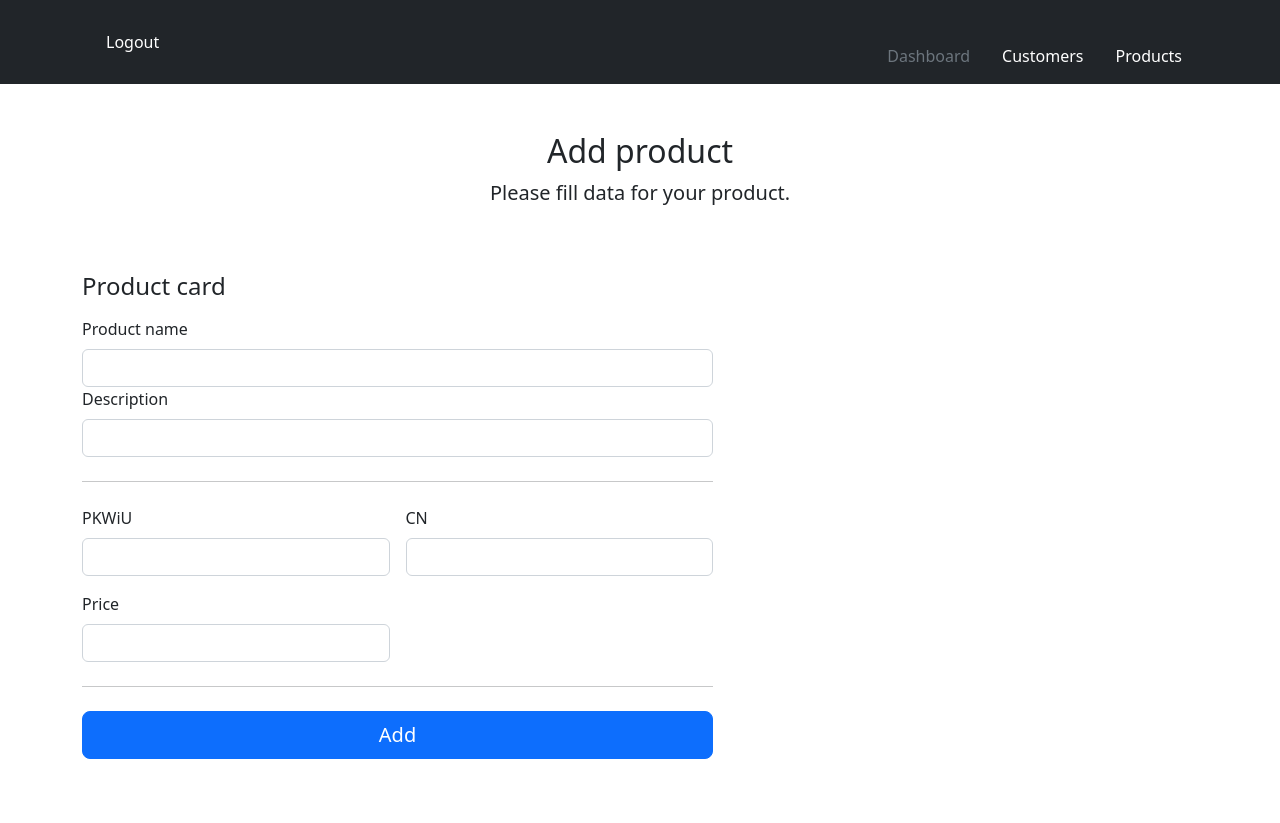
After one commit to Mefpef/Invoice-Generator, a Flask app: page /add_product in a window 1280 px wide. The commit adds this page. Run offline with Flask 2, Linux system fonts and the light colour scheme; a user stored in the database is signed in; data comes from the database, SQL or seed files in the repository; some libraries are stand-ins or nearby versions.

Commit message:
add product feature

```diff
--- a/app/main.py
+++ b/app/main.py
@@ -1,8 +1,8 @@
 from flask import Flask
 
 from app.routes.home import index_blueprint
-from app.routes.invoices import download_blueprint
-from app.routes.invoices import preview_blueprint, add_invoice_blueprint
+from app.routes.products import add_product_blueprint
+from app.routes.invoices import preview_blueprint, add_invoice_blueprint, download_blueprint
 from app.routes.user import login_blueprint, register_blueprint, dashboard_blueprint, logout_blueprint
 from app.service.db import db
 from app.utils.login_auth import login_manager
@@ -17,6 +17,7 @@ app.register_blueprint(dashboard_blueprint)
 app.register_blueprint(add_invoice_blueprint)
 app.register_blueprint(preview_blueprint)
 app.register_blueprint(download_blueprint)
+app.register_blueprint(add_product_blueprint)
 
 app.config['SQLALCHEMY_DATABASE_URI'] = 'sqlite:///db.sqlite3'
 login_manager.init_app(app)
--- a/app/routes/invoices.py
+++ b/app/routes/invoices.py
@@ -12,7 +12,7 @@ from app.service.db import db
 from app.utils.helpers import get_data_to_generate
 
 preview_blueprint = Blueprint('preview', __name__)
-add_invoice_blueprint = Blueprint('create', __name__)
+add_invoice_blueprint = Blueprint('add_invoice', __name__)
 download_blueprint = Blueprint('download', __name__)
 
 
@@ -31,7 +31,7 @@ def preview(id):
 
 @add_invoice_blueprint.route('/add', methods=["POST", "GET"])
 @login_required
-def create_invoice():
+def add_invoice():
     form = InvoiceForm()
     if 'login' in session:
         user = session['login']
--- a/app/routes/products.py
+++ b/app/routes/products.py
@@ -23,3 +23,4 @@ def add_product():
             db.session.commit()
 
             return redirect(url_for('dashboard.dashboard'))
+    return render_template('add_product.html', form=form)
--- a/app/templates/add_invoice.html
+++ b/app/templates/add_invoice.html
@@ -15,7 +15,7 @@
         </div>
         <div class="col-md-5 col-lg-7">
             <h4 class="mb-3">Invoice details</h4>
-            <form action="{{ url_for ('create.create_invoice') }}" method="post">
+            <form action="{{ url_for ('add_invoice.add_invoice') }}" method="post">
                 {{ form.hidden_tag() }}
                 <div class="col-12">
                     <label class="form-label">Contractor</label>
--- /dev/null
+++ b/app/templates/add_product.html
@@ -0,0 +1,59 @@
+{% extends 'base.html' %}
+{% block title %} <title>add_product</title> {% endblock %}
+
+
+{% block content %}
+<div class="container">
+    <div class="py-5 text-center">
+        <h2>Add product</h2>
+        <p class="lead">Please fill data for your product.</p>
+    </div>
+    <div class="row g-5">
+        <div class="col-md-5 col-lg-7 order-md-last">
+            <h4 class="d-flex justify-content-between align-items-center mb-3"></h4>
+
+        </div>
+        <div class="col-md-5 col-lg-7">
+            <h4 class="mb-3">Product card</h4>
+            <form action="{{ url_for ('add_product.add_product') }}" method="post">
+                {{ form.hidden_tag() }}
+                <div class="col-12">
+                    <label class="form-label">Product name</label>
+                    {{ form.name (class_="form-control") }}
+
+                </div>
+                <div class="col-12">
+                    <label class="form-label">Description</label>
+                    {{ form.description (class_="form-control") }}
+
+                </div>
+                <hr class="my-4">
+
+                <div class="row g-3">
+                    <div class="col-sm-6">
+                        <label class="form-label">PKWiU</label>
+                        {{ form.pkwiu (class_="form-control") }}
+                    </div>
+
+                    <div class="col-sm-6">
+                        <label class="form-label">CN</label>
+                        {{ form.cn(class_="form-control") }}
+
+                    </div>
+                                        <div class="col-sm-6">
+                        <label class="form-label">Price</label>
+                        {{ form.price(class_="form-control") }}
+
+                    </div>
+
+
+                </div>
+
+                <hr class="my-4">
+
+                {{ form.submit (class_="w-100 btn btn-primary btn-lg") }}
+            </form>
+        </div>
+    </div>
+</div>
+{% endblock %}
--- a/app/templates/dashboard.html
+++ b/app/templates/dashboard.html
@@ -4,7 +4,7 @@
 <p class="fs-2 text-center">Choose action</p>
 <div class="col-lg-6 mx-auto">
     <div class="d-grid gap-4 d-sm-flex justify-content-sm-center">
-        <a class="btn btn-primary btn-lg px-4 gap-3" href="#" role="button">Add Product</a>
+        <a class="btn btn-primary btn-lg px-4 gap-3" href="/add_product" role="button">Add Product</a>
         <a class="btn btn-primary btn-lg px-4 gap-3" href="/add" role="button">Add Invoice</a>
         <a class="btn btn-primary btn-lg px-4 gap-3" href="#" role="button">Add Contractor</a>
     </div>
```
